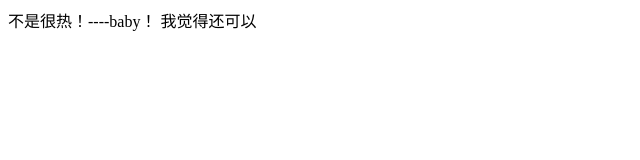
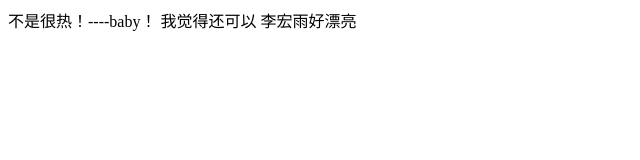
Before and after one commit to Susan66/xa1709, a plain HTML site: page index.html in a window 1280 px wide. Shown: the whole page, without its empty margins (0-640 px from the left). Drawn offline with Linux system fonts and the light colour scheme.

Commit message:
我是baby我看到一个很漂亮的姑娘

```diff
--- a/index.html
+++ b/index.html
@@ -7,5 +7,6 @@
 <body>
 	不是很热！----baby！
 	我觉得还可以
+	李宏雨好漂亮
 </body>
 </html>
```
